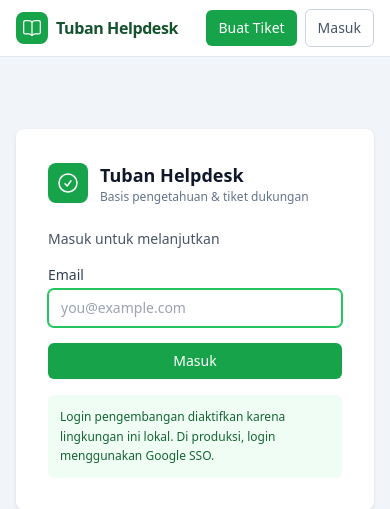
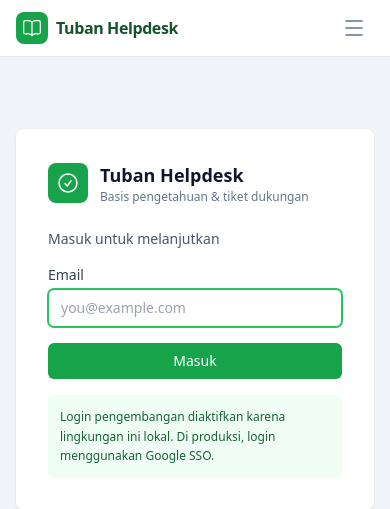
Before and after one commit to arifnd/tuban, a FastAPI app: page /auth/login in a window 390 px wide. Shown: the top 509 px of the page. Run offline with FastAPI, Linux system fonts and the light colour scheme; some libraries are stand-ins or nearby versions.

Commit message:
Add mobile dropdown menus and active state to public nav

```diff
--- a/templates/base.html
+++ b/templates/base.html
@@ -56,7 +56,7 @@
   {% from "partials/icons.html" import icon with context %}
   {% include "partials/sprite.html" %}
   {% if current_user and is_admin %}
-  <div class="flex h-screen w-full overflow-hidden" x-data="{ sidebar_open: false }">
+  <div class="flex h-screen w-full overflow-hidden" x-data="{ sidebar_open: false }" @click.outside="sidebar_open = false">
     {% include "partials/sidebar.html" %}
     <div class="flex min-w-0 flex-1 flex-col overflow-hidden">
       <header class="sticky top-0 z-30 flex h-14 items-center justify-between gap-4 border-b border-slate-200 bg-white px-4 dark:border-slate-800 dark:bg-slate-900">
@@ -75,11 +75,7 @@
             {{ icon("menu", "w-6 h-6") }}
           </button>
         </div>
-      </header>
-
-      <div x-show="sidebar_open" x-cloak @click="sidebar_open = false" class="fixed inset-0 z-30 bg-slate-900/40 md:hidden dark:bg-slate-950/60"></div>
-
-      <div x-show="sidebar_open" x-cloak x-transition class="relative z-40 border-t border-slate-200 bg-white pb-4 pt-2 shadow-lg md:hidden dark:border-slate-800 dark:bg-slate-900">
+      <div x-show="sidebar_open" x-cloak x-transition class="absolute inset-x-0 top-full z-40 border-t border-slate-200 bg-white pb-4 pt-2 shadow-lg md:hidden dark:border-slate-800 dark:bg-slate-900">
         <div class="flex flex-col">
           <div class="mb-2 flex items-center gap-3 border-b border-slate-100 px-4 pb-3 dark:border-slate-800">
             {% if current_user.avatar %}
@@ -117,6 +113,7 @@
           </form>
         </div>
       </div>
+      </header>
 
       <main class="flex flex-1 w-full flex-col overflow-y-auto">
         <div class="flex-1 px-4 pt-10 pb-8">
--- a/templates/partials/navbar.html
+++ b/templates/partials/navbar.html
@@ -15,7 +15,7 @@
   {% set is_active = (href == "/dashboard" and (path == "/" or path.startswith("/dashboard"))) or (href != "/dashboard" and path.startswith(href)) %}
   {% if is_active %}bg-brand-50 text-brand-700 dark:bg-brand-900/30 dark:text-white{% else %}text-slate-600 hover:bg-slate-50 hover:text-brand-700 dark:text-slate-400 dark:hover:bg-slate-800 dark:hover:text-white{% endif %}
 {% endmacro %}
-<nav class="sticky top-0 z-40 border-b border-slate-200 bg-white dark:border-slate-800 dark:bg-slate-900" x-data="{ open: false }">
+<nav class="sticky top-0 z-40 border-b border-slate-200 bg-white dark:border-slate-800 dark:bg-slate-900" x-data="{ open: false }" @click.outside="open = false">
   <div class="relative mx-auto flex h-14 w-full max-w-5xl items-center justify-between gap-4 px-4">
     <a href="/" class="flex items-center gap-2 text-brand-900 dark:text-white">
       <span class="flex h-8 w-8 items-center justify-center rounded-lg bg-brand-600 text-white">
@@ -44,9 +44,7 @@
     </div>
   </div>
 
-  <div x-show="open" x-cloak @click="open = false" class="fixed inset-0 z-30 bg-slate-900/40 md:hidden dark:bg-slate-950/60"></div>
-
-  <div x-show="open" x-cloak x-transition class="relative z-40 border-t border-slate-200 bg-white pb-4 pt-2 shadow-lg md:hidden dark:border-slate-800 dark:bg-slate-900">
+  <div x-show="open" x-cloak x-transition class="absolute inset-x-0 top-full z-40 border-t border-slate-200 bg-white pb-4 pt-2 shadow-lg md:hidden dark:border-slate-800 dark:bg-slate-900">
     <div class="flex flex-col">
       <div class="mb-2 flex items-center gap-3 border-b border-slate-100 px-4 pb-3 dark:border-slate-800">
         {% if current_user.avatar %}
--- a/templates/partials/navbar_public.html
+++ b/templates/partials/navbar_public.html
@@ -1,6 +1,7 @@
 {% from "partials/icons.html" import icon with context %}
-<nav class="sticky top-0 z-40 border-b border-slate-200 bg-white dark:border-slate-800 dark:bg-slate-900">
-  <div class="mx-auto flex h-14 w-full max-w-5xl items-center justify-between gap-4 px-4">
+{% set kb_active = request.url.path.startswith("/kb") %}
+<nav class="sticky top-0 z-40 border-b border-slate-200 bg-white dark:border-slate-800 dark:bg-slate-900" x-data="{ open: false }" @click.outside="open = false">
+  <div class="relative mx-auto flex h-14 w-full max-w-5xl items-center justify-between gap-4 px-4">
     <a href="/" class="flex items-center gap-2 text-brand-900 dark:text-white">
       <span class="flex h-8 w-8 items-center justify-center rounded-lg bg-brand-600 text-white">
         {{ icon("book-open", "w-5 h-5") }}
@@ -8,12 +9,32 @@
       <span class="text-base font-bold tracking-tight">{{ t("brand.name") }}</span>
     </a>
 
+    <a href="/kb" class="absolute left-1/2 hidden -translate-x-1/2 items-center gap-1.5 rounded-md px-3 py-2 text-sm font-medium transition md:flex {% if kb_active %}bg-brand-50 text-brand-700 dark:bg-brand-900/30 dark:text-white{% else %}text-slate-600 hover:bg-slate-50 hover:text-brand-700 dark:text-slate-400 dark:hover:bg-slate-800 dark:hover:text-white{% endif %}">
+      {{ icon("book-open", "w-4 h-4") }}
+      {{ t("nav.kb") }}
+    </a>
+
     <div class="flex items-center gap-2">
-      <a href="/kb" class="hidden rounded-md px-3 py-2 text-sm font-medium text-slate-600 hover:bg-slate-50 hover:text-brand-700 sm:inline-flex dark:text-slate-400 dark:hover:bg-slate-800 dark:hover:text-white">
-        {{ t("nav.kb") }}
+      <a href="/tickets/new" class="btn btn-primary hidden md:flex">{{ t("landing.create_ticket") }}</a>
+      <a href="/auth/login" class="btn btn-secondary hidden md:flex">{{ t("auth.signin") }}</a>
+      <button type="button" class="rounded-md p-2 text-slate-500 hover:bg-slate-50 md:hidden dark:text-slate-400 dark:hover:bg-slate-800"
+              aria-label="{{ t('nav.open_menu') }}" @click="open = !open">
+        {{ icon("menu", "w-6 h-6") }}
+      </button>
+    </div>
+  </div>
+
+  <div x-show="open" x-cloak x-transition class="absolute inset-x-0 top-full z-40 border-t border-slate-200 bg-white pb-4 pt-2 shadow-lg md:hidden dark:border-slate-800 dark:bg-slate-900">
+    <div class="flex flex-col">
+      <a href="/kb" @click="open = false" class="flex w-full items-center gap-2 px-3 py-2.5 text-sm font-medium {% if kb_active %}bg-brand-50 text-brand-700 dark:bg-brand-900/30 dark:text-white{% else %}text-slate-600 hover:bg-slate-50 hover:text-brand-700 dark:text-slate-400 dark:hover:bg-slate-800 dark:hover:text-white{% endif %}">
+        {{ icon("book-open", "w-5 h-5") }} {{ t("nav.kb") }}
       </a>
-      <a href="/tickets/new" class="btn btn-primary">{{ t("landing.create_ticket") }}</a>
-      <a href="/auth/login" class="btn btn-secondary">{{ t("auth.signin") }}</a>
+      <a href="/tickets/new" @click="open = false" class="flex w-full items-center gap-2 px-3 py-2.5 text-sm font-medium text-slate-600 hover:bg-slate-50 hover:text-brand-700 dark:text-slate-400 dark:hover:bg-slate-800 dark:hover:text-white">
+        {{ icon("plus", "w-5 h-5") }} {{ t("landing.create_ticket") }}
+      </a>
+      <a href="/auth/login" @click="open = false" class="flex w-full items-center gap-2 px-3 py-2.5 text-sm font-medium text-slate-600 hover:bg-slate-50 hover:text-brand-700 dark:text-slate-400 dark:hover:bg-slate-800 dark:hover:text-white">
+        {{ icon("lock", "w-5 h-5") }} {{ t("auth.signin") }}
+      </a>
     </div>
   </div>
 </nav>
```
